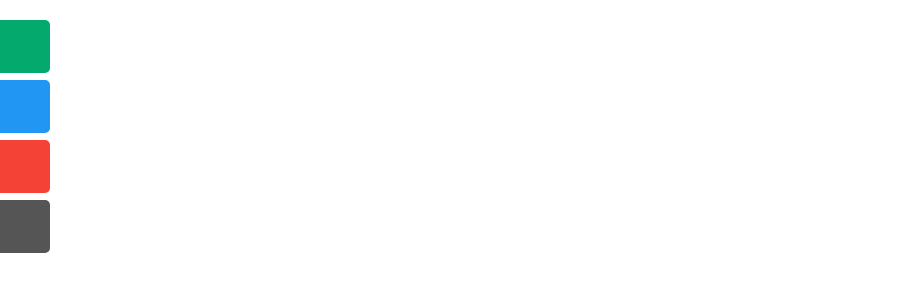
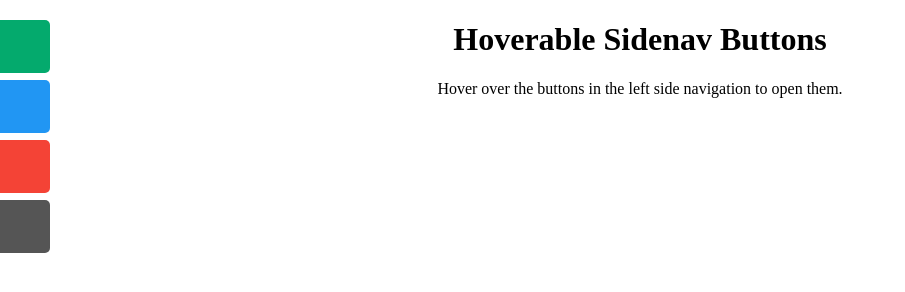
Before and after one commit to eduru03/eduru03, a plain HTML site: page index9.html in a window 1280 px wide. Shown: the whole page, without its empty margins (0-905 px from the left). Drawn offline with Linux system fonts and the light colour scheme.

Commit message:
Add files via upload

```diff
--- a/index9.html
+++ b/index9.html
@@ -5,9 +5,17 @@
     <meta http-equiv="X-UA-Compatible" content="IE=edge">
     <meta name="viewport" content="width=device-width, initial-scale=1.0">
     <title>Document</title>
-</head>
-<body>
-    <style>/* Style the links inside the sidenav */
+    <style>
+        /* Center the content horizontally and place it at the top */
+        body {
+            display: flex;
+            justify-content: center;
+            align-items: flex-start;
+            height: 100vh;
+            margin: 0;
+        }
+
+        /* Style the links inside the sidenav */
         #mySidenav a {
           position: absolute;
           left: -80px;
@@ -42,12 +50,19 @@
         #contact {
           top: 200px;
           background-color: #555 /* Light Black */
-        }</style>
+        }
+    </style>
+</head>
+<body>
     <div id="mySidenav" class="sidenav">
         <a href="#" id="about">About</a>
         <a href="#" id="blog">Blog</a>
         <a href="#" id="projects">Projects</a>
         <a href="#" id="contact">Contact</a>
-      </div>
+    </div>
+    <div id="content">
+        <h1 style="text-align: center;">Hoverable Sidenav Buttons</h1>
+        <p style="text-align: center;">Hover over the buttons in the left side navigation to open them.</p>
+    </div>
 </body>
 </html>
```
